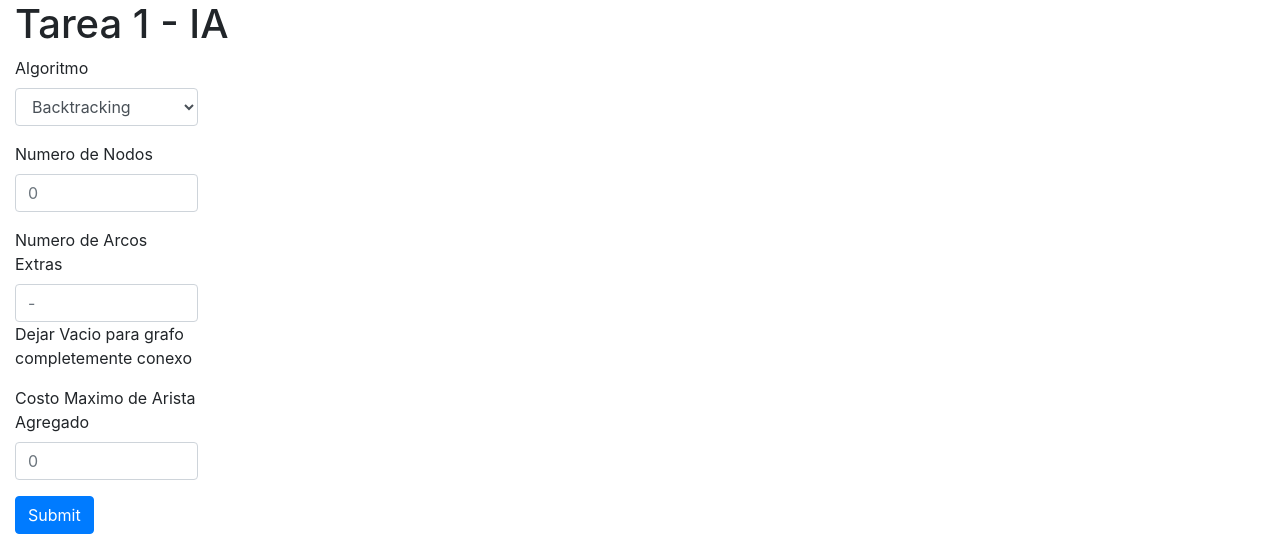
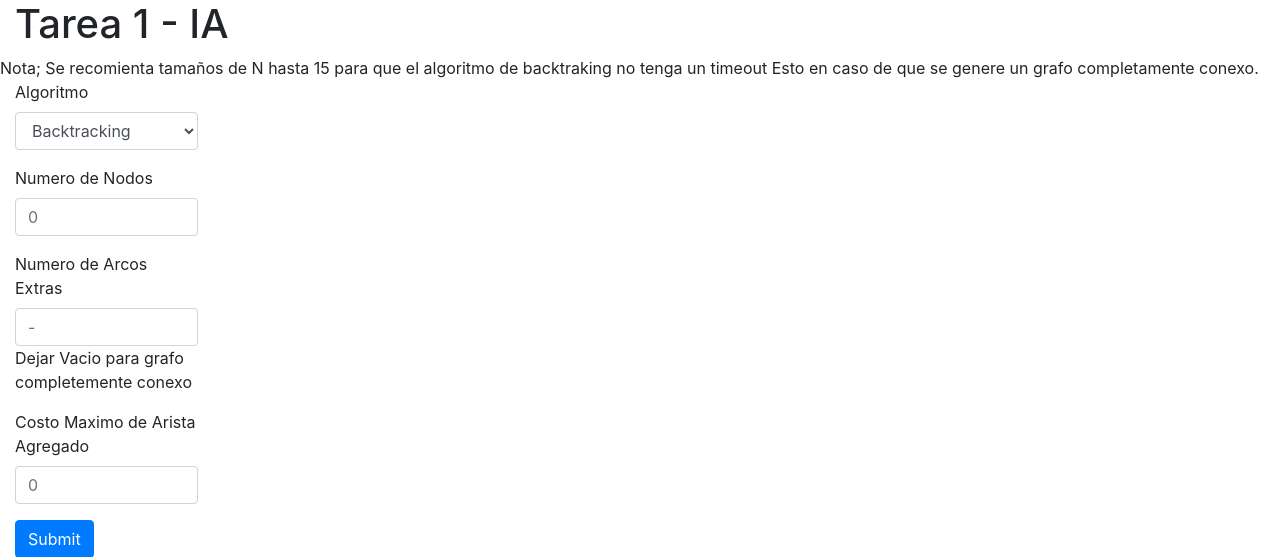
Before and after one commit to Giuli1297/TP1-IA, a Flask app: page / in a window 1280 px wide. Shown: the part 56-613 px from the top of the page. Run offline with Flask 2, Linux system fonts and the light colour scheme; some libraries are stand-ins or nearby versions.

Commit message:
Mensajje en la gui

```diff
--- a/templates/index.html
+++ b/templates/index.html
@@ -2,6 +2,10 @@
 
 {% block content %}
     <h1>{% block title %} Tarea 1 - IA {% endblock %}</h1>
+    <div class="row mt-10">
+        Nota; Se recomienta tamaños de N hasta 15 para que el algoritmo de backtraking no tenga un timeout
+        Esto en caso de que se genere un grafo completamente conexo.
+    </div>
     <div class="row mt-10">
         <div class="col-md-2">
             <form method="post">
```
